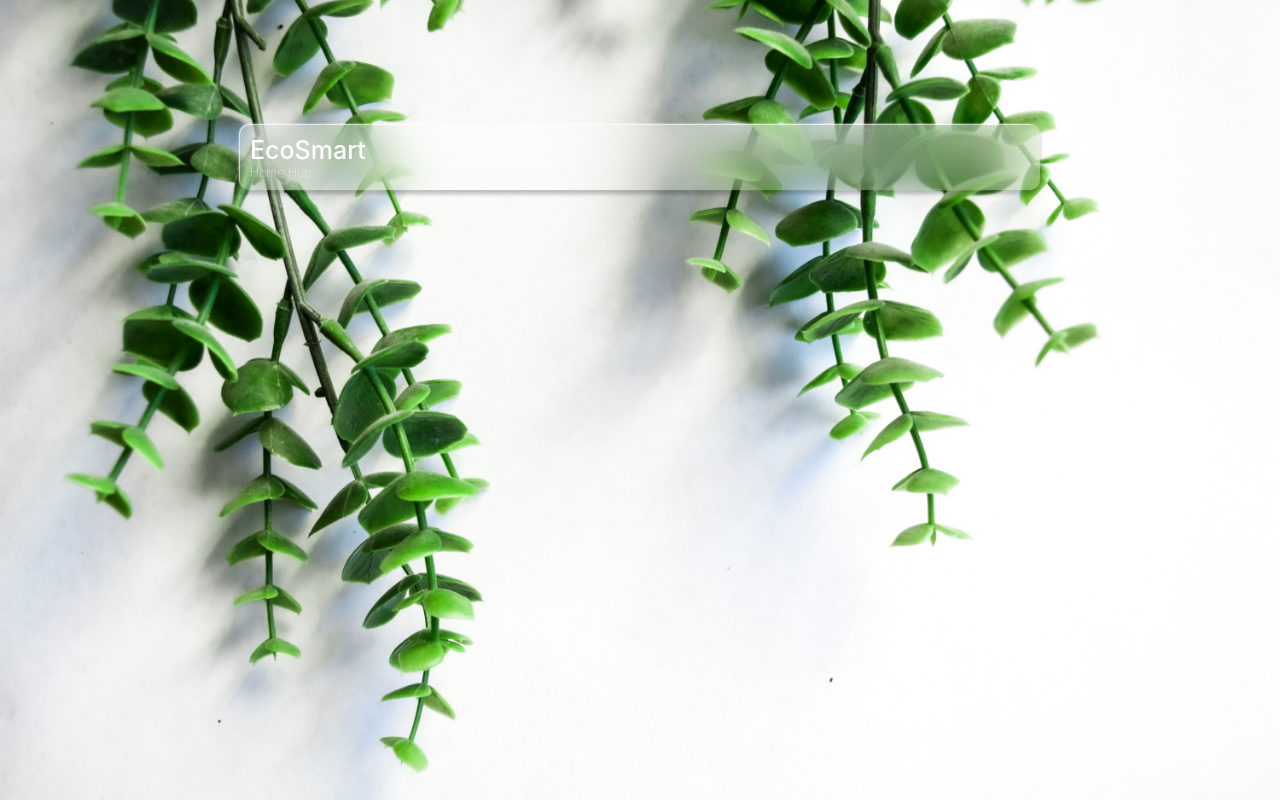
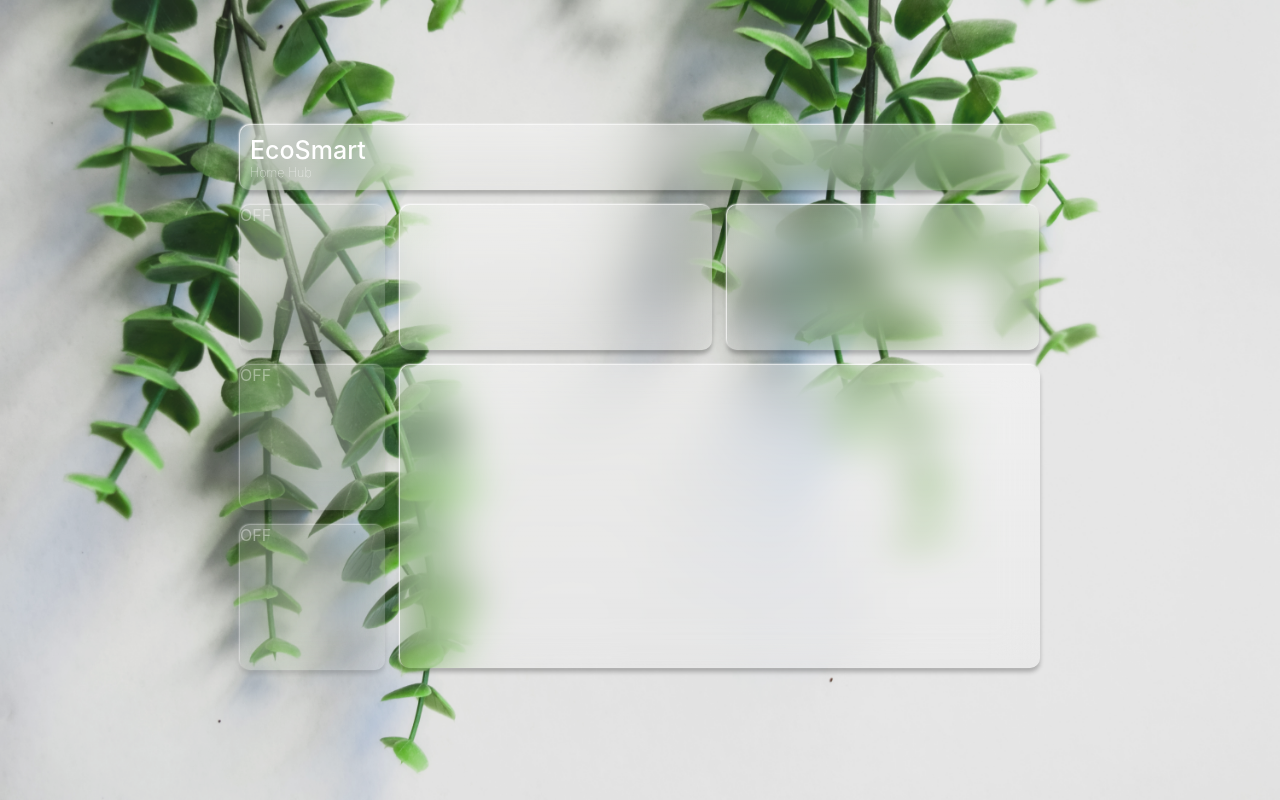
Before and after one commit to nic5694/EcoSmart_Home_Hub, a React (Create React App) app in the folder frontend/: page / in a window 1280 px wide. Built offline with nearby package versions, Linux system fonts and the light colour scheme.

Commit message:
added all the panels and the click animation for the lights or fan being off or on

```diff
--- a/frontend/src/App.css
+++ b/frontend/src/App.css
@@ -1,10 +1,17 @@
-.pageContainer {
+.bgImage {
     height: 100vh;
     width: 100vw;
+    position: absolute;
     background-image: url(./EcoSmart_BG.jpg);
     background-repeat: no-repeat;
     background-size: cover;
-    filter: blur(0px);
+    filter: blur(3px);
+    filter: contrast(80%);
+}
+
+.container{
+    height: 100vh;
+    width: 100vw;
     display: flex;
     justify-content: center;
     align-items: center;
@@ -35,3 +42,76 @@
     font-weight: lighter;
     font-size: 12.5px;
 }
+
+.ledLightPanelContainer{
+    height: 145px;
+    width: 145px;
+    color: white;
+    border-radius: 10px;
+    background: linear-gradient(180deg, rgba(255, 255, 255, 0.38) 0%, rgba(255, 255, 255, 0.15) 100%);
+    box-shadow: -1px -1px 2px 0px #FFF, 0px 4px 4px 0px rgba(0, 0, 0, 0.25);
+    backdrop-filter: blur(20px);
+    transition: all .3s ease-in-out;
+}
+
+.ledLightPanelContainer.clicked{
+    cursor: pointer;
+    transform: scale(0.93);
+}
+
+.dashboard{
+    margin-top: 15px;
+    display: flex;
+}
+
+.leftSideContainer{
+    display: flex;
+    flex-direction: column;
+    gap: 15px;
+}
+
+.rightSide{
+    display: flex;
+    flex-direction: column;
+    margin-left: 15px;
+}
+
+.TimeAndHumidityContainer{
+    display: flex;
+    flex-direction: row;
+    gap: 15px;
+}
+
+.TimePanelContainer{
+    height: 145px;
+    width: 312px;
+    color: white;
+    border-radius: 10px;
+    background: linear-gradient(180deg, rgba(255, 255, 255, 0.38) 0%, rgba(255, 255, 255, 0.15) 100%);
+    box-shadow: -1px -1px 2px 0px #FFF, 0px 4px 4px 0px rgba(0, 0, 0, 0.25);
+    backdrop-filter: blur(20px);
+}
+
+.HumidityPanelContainer{
+    height: 145px;
+    width: 312px;
+    color: white;
+    border-radius: 10px;
+    background: linear-gradient(180deg, rgba(255, 255, 255, 0.38) 0%, rgba(255, 255, 255, 0.15) 100%);
+    box-shadow: -1px -1px 2px 0px #FFF, 0px 4px 4px 0px rgba(0, 0, 0, 0.25);
+    backdrop-filter: blur(20px);
+}
+
+.tempContainer{
+    margin-top: 15px;
+}
+
+.TemperaturePanelContainer{
+    height: 303px;
+    width: 640px;
+    color: white;
+    border-radius: 10px;
+    background: linear-gradient(180deg, rgba(255, 255, 255, 0.38) 0%, rgba(255, 255, 255, 0.15) 100%);
+    box-shadow: -1px -1px 2px 0px #FFF, 0px 4px 4px 0px rgba(0, 0, 0, 0.25);
+    backdrop-filter: blur(20px);
+}
--- a/frontend/src/App.js
+++ b/frontend/src/App.js
@@ -1,13 +1,47 @@
 import './App.css';
 import EcoSmartTitleComponent from './components/EcoSmartTitleComponent';
+import LedLightPanel from './components/LedLightPanel';
+import TimePanel from './components/TimePanel';
+import HumidityPanel from './components/HumidityPanel';
+import TemperaturePanel from './components/TemperaturePanel';
 
 function App() {
   return (
-    <div class="pageContainer">
-      <div class="dashboardContainer">
-        <EcoSmartTitleComponent></EcoSmartTitleComponent>
+    <>
+      <div class="bgImage"></div>
+      <div class="container">
+        <div class="dashboardContainer">
+          <EcoSmartTitleComponent></EcoSmartTitleComponent>
+
+          <div class="dashboard">
+
+            <div class="leftSideContainer">
+
+              <div><LedLightPanel></LedLightPanel></div>
+              <div><LedLightPanel></LedLightPanel></div>
+              <div><LedLightPanel></LedLightPanel></div>
+
+            </div>
+
+            <div class="rightSide">
+
+              <div class="TimeAndHumidityContainer">
+                <div><TimePanel></TimePanel></div>
+                <div><HumidityPanel></HumidityPanel></div>
+              </div>
+
+              <div class="tempContainer">
+                <TemperaturePanel></TemperaturePanel>
+              </div>
+
+            </div>
+
+          </div>
+
+
+        </div>
       </div>
-    </div>
+    </>
   );
 }
 
--- /dev/null
+++ b/frontend/src/components/HumidityPanel.jsx
@@ -0,0 +1,11 @@
+import React from 'react'
+
+function HumidityPanel() {
+  return (
+    <div class="HumidityPanelContainer">
+
+    </div>
+  )
+}
+
+export default HumidityPanel
--- /dev/null
+++ b/frontend/src/components/LedLightPanel.jsx
@@ -0,0 +1,27 @@
+import React from 'react'
+import { useState } from 'react';
+
+function LedLightPanel() {
+  const [isClicked, setClicked] = useState(false);
+  let [lightActive, setLightActive] = useState(false);
+
+  function presseffect(event) {
+
+
+
+    setClicked(true); // Apply the "clicked" class
+    setTimeout(() => {
+      setClicked(false);
+      setLightActive(!lightActive); // Remove the "clicked" class after a delay
+    }, 200);
+  }
+
+
+  return (
+    <div onClick={presseffect} style={lightActive? {opacity: "100%"} : {opacity : "50%"}} className={`ledLightPanelContainer ${isClicked ? 'clicked' : ''}`}>
+        {lightActive? "ON" : "OFF"}
+    </div>
+  )
+}
+
+export default LedLightPanel
--- /dev/null
+++ b/frontend/src/components/TemperaturePanel.jsx
@@ -0,0 +1,11 @@
+import React from 'react'
+
+function TemperaturePanel() {
+  return (
+    <div class="TemperaturePanelContainer">
+
+    </div>
+  )
+}
+
+export default TemperaturePanel
--- /dev/null
+++ b/frontend/src/components/TimePanel.jsx
@@ -0,0 +1,11 @@
+import React from 'react'
+
+function TimePanel() {
+  return (
+    <div class="TimePanelContainer">
+
+    </div>
+  )
+}
+
+export default TimePanel
```
